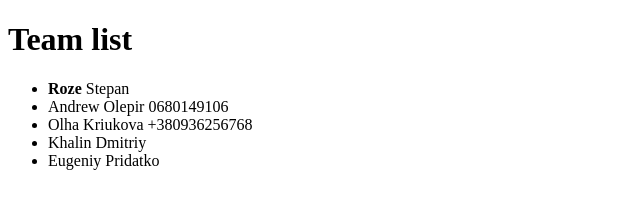
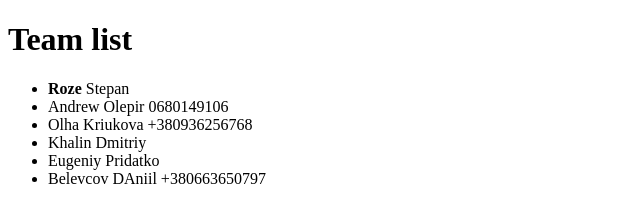
Before and after one commit to Nataliya-uzva/test-git-december-2018, a plain HTML site: page index.html in a window 1280 px wide. Shown: the whole page, without its empty margins (0-640 px from the left). Drawn offline with Linux system fonts and the light colour scheme.

Commit message:
add tel and name

```diff
--- a/index.html
+++ b/index.html
@@ -15,6 +15,7 @@
       <li>Olha Kriukova +380936256768</li>
       <li>Khalin Dmitriy</li>
       <li>Eugeniy Pridatko</li>
+      <li>Belevcov DAniil +380663650797</li>
     </ul>
 
 <script src="app.js"></script>
```
